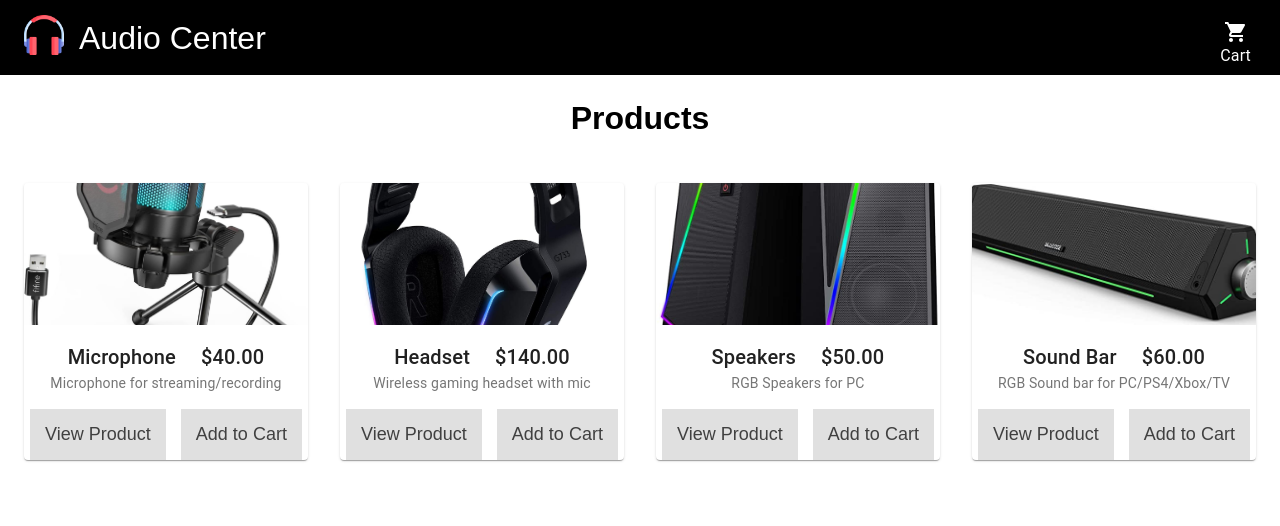
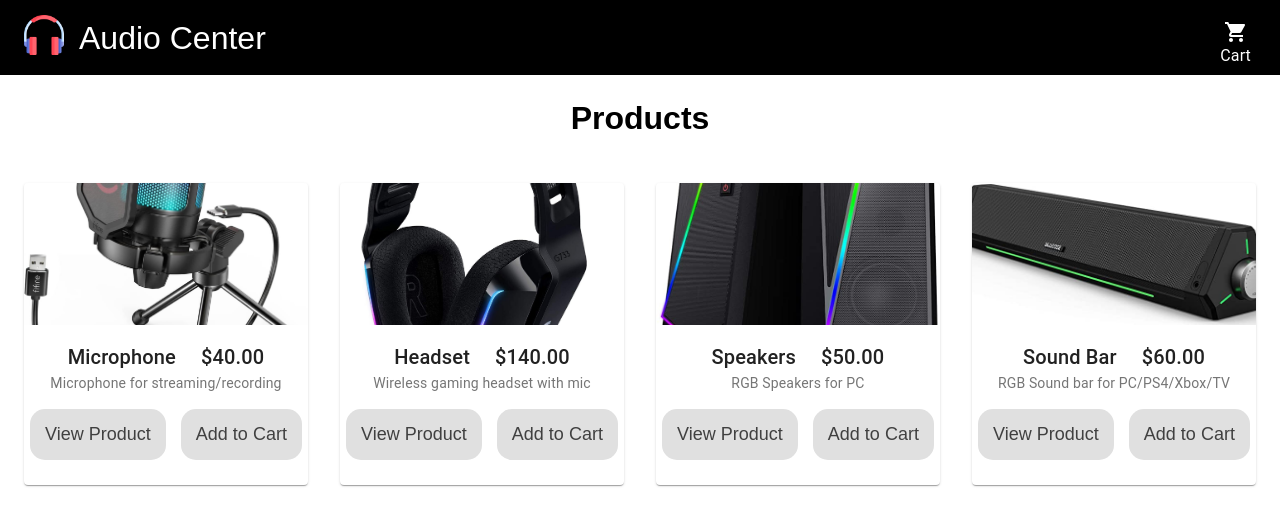
Before and after one commit to MicahD18/ecommerce-app, a React (Create React App) app in the folder client/: page / in a window 1280 px wide. Shown: the top 526 px of the page. Built offline with nearby package versions, Linux system fonts and the light colour scheme.

Commit message:
working on product view page

```diff
--- a/client/src/App.js
+++ b/client/src/App.js
@@ -21,13 +21,25 @@ const App = () => {
     setPrice(price);
   };
 
+  const handleCounter = (counter) => {
+    setAdd(add + counter);
+  };
+
   return (
     <BrowserRouter>
       <div className="App">
         <Navbar itemAmount={add} />
         <Routes>
           <Route path="/" element={<Products addToCart={handleData} />} />
-          <Route path="/viewProduct" element={<ViewProductPage />} />
+          <Route
+            path="/viewProduct"
+            element={
+              <ViewProductPage
+                addToCart={handleData}
+                addTotal={handleCounter}
+              />
+            }
+          />
           <Route
             path="/cart"
             element={<CartPage name={name} price={price} />}
--- a/client/src/components/Product/Product.jsx
+++ b/client/src/components/Product/Product.jsx
@@ -40,6 +40,7 @@ const Product = ({ data, addToCart }) => {
                 image: `${data.image}`,
                 name: `${data.name}`,
                 price: `${data.price}`,
+                about: `${data.about}`
               },
             }}
             className={button}
@@ -64,6 +65,7 @@ const Product = ({ data, addToCart }) => {
 const useStyles = makeStyles(() => ({
   card: {
     marginTop: "25px",
+    paddingBottom: "25px"
   },
   media: {
     height: 0,
@@ -89,8 +91,9 @@ const useStyles = makeStyles(() => ({
     borderStyle: "none",
     fontSize: "18px",
     padding: "15px",
+    borderRadius: "15px",
     "&:hover": {
-      backgroundColor: "#909090",
+      backgroundColor: "#EB565A",
       color: "white",
     },
   },
--- a/client/src/components/Product/productData.js
+++ b/client/src/components/Product/productData.js
@@ -5,6 +5,8 @@ export const products = [
     name: "Microphone",
     price: "40.00",
     description: "Microphone for streaming/recording",
+    about:
+      "This microphone is perfect for recording your voice for gameplay and/or streaming. It features a built-in pop filter so your listeners won't need to here those dreaded P's and B's.",
   },
   {
     id: 2,
@@ -12,6 +14,7 @@ export const products = [
     name: "Headset",
     price: "140.00",
     description: "Wireless gaming headset with mic",
+    about: "This ultra gaming headset is your number one headset for the best gaming experience. Featuring noise cancelling so the outside world sounds won't distract you."
   },
   {
     id: 3,
@@ -19,6 +22,7 @@ export const products = [
     name: "Speakers",
     price: "50.00",
     description: "RGB Speakers for PC",
+    about: "In need of speakers for your new setup? Well we've got you covered with these speakers. Did we mention that it has RGB lighting? ;)"
   },
   {
     id: 4,
@@ -26,5 +30,6 @@ export const products = [
     name: "Sound Bar",
     price: "60.00",
     description: "RGB Sound bar for PC/PS4/Xbox/TV",
+    about: "Whether you are hosting a party or just want that extra bass for watching your favorite TV Shows or movies, this sound bar is the perfect for you. It even includes a headphone jack."
   },
 ];
--- a/client/src/components/ViewProduct/ViewProduct.jsx
+++ b/client/src/components/ViewProduct/ViewProduct.jsx
@@ -1,4 +1,4 @@
-import React from "react";
+import React, { useState } from "react";
 
 import {
   makeStyles,
@@ -9,24 +9,52 @@ import {
   Button,
 } from "@material-ui/core";
 
+import { ShoppingCart } from "@material-ui/icons";
+
 import { useLocation } from "react-router-dom";
 
-const ViewProduct = () => {
+const ViewProduct = ({ addToCart, addTotal }) => {
   const location = useLocation();
   const { from } = location.state;
 
-  const { media, card } = useStyles();
+  const [counter, setCounter] = useState(0);
+
+  const { media, card, button, counterComponent, counterButton, counterValue } =
+    useStyles();
+
+  const handleDecrement = () => {
+    setCounter(counter - 1);
+    if (counter == 0) {
+      setCounter(0);
+    }
+  };
+
+  const handleIncrement = () => {
+    setCounter(counter + 1);
+  };
 
   return (
     <div>
       <Card className={card}>
-        <CardMedia
-          className={media}
-          image={from.image}
-          title={from.name}
-        />
+        <CardMedia className={media} image={from.image} title={from.name} />
         <h1>{from.name}</h1>
-        <p>${from.price}</p>
+        <p>{from.about}</p>
+        <h2>${from.price}</h2>
+        <div className={counterComponent}>
+          <button className={counterButton} onClick={handleDecrement}>
+            -
+          </button>
+          <p className={counterValue}>{counter}</p>
+          <button className={counterButton} onClick={handleIncrement}>
+            +
+          </button>
+        </div>
+        <button className={button} onClick={() => {
+          addToCart(from.name, from.price);
+          addTotal(counter);
+        }}>
+          <ShoppingCart /> Add to Cart
+        </button>
       </Card>
     </div>
   );
@@ -35,12 +63,51 @@ const ViewProduct = () => {
 const useStyles = makeStyles(() => ({
   card: {
     marginTop: "25px",
+    textAlign: "left",
+    paddingLeft: "25px",
+    paddingRight: "25px",
+    paddingBottom: "25px",
+    lineHeight: "25px",
   },
   media: {
     width: "100%",
     height: "50vh",
     paddingTop: "25%",
   },
+  button: {
+    backgroundColor: "#E0E0E0",
+    color: "#404040",
+    textDecoration: "none",
+    transition: "0.5s",
+    borderStyle: "none",
+    fontSize: "18px",
+    padding: "15px",
+    borderRadius: "15px",
+    width: "100%",
+    "&:hover": {
+      backgroundColor: "#EB565A",
+      color: "white",
+      cursor: "pointer",
+    },
+  },
+  counterComponent: {
+    display: "flex",
+    flexDirection: "row",
+    justifyContent: "space-between",
+    backgroundColor: "#E0E0E0",
+    marginBottom: "25px",
+    width: "100%",
+    height: "40px",
+  },
+  counterButton: {
+    paddingLeft: "15px",
+    paddingRight: "15px",
+    fontSize: "24px",
+  },
+  counterValue: {
+    marginTop: "5px",
+    fontSize: "20px",
+  },
 }));
 
 export default ViewProduct;
--- a/client/src/pages/ViewProductPage.jsx
+++ b/client/src/pages/ViewProductPage.jsx
@@ -3,14 +3,14 @@ import ViewProduct from "../components/ViewProduct/ViewProduct";
 
 import { Container, makeStyles, Grid } from "@material-ui/core";
 
-const ViewProductPage = () => {
+const ViewProductPage = ({addToCart, addTotal}) => {
   // const { header } = useStyles();
 
   return (
     <Container>
       <Grid container justifyContent="center" spacing={4}>
         <Grid item xs={12} sm={10} md={6} lg={7}>
-          <ViewProduct />
+          <ViewProduct addToCart={addToCart} addTotal={addTotal} />
         </Grid>
       </Grid>
     </Container>
```
